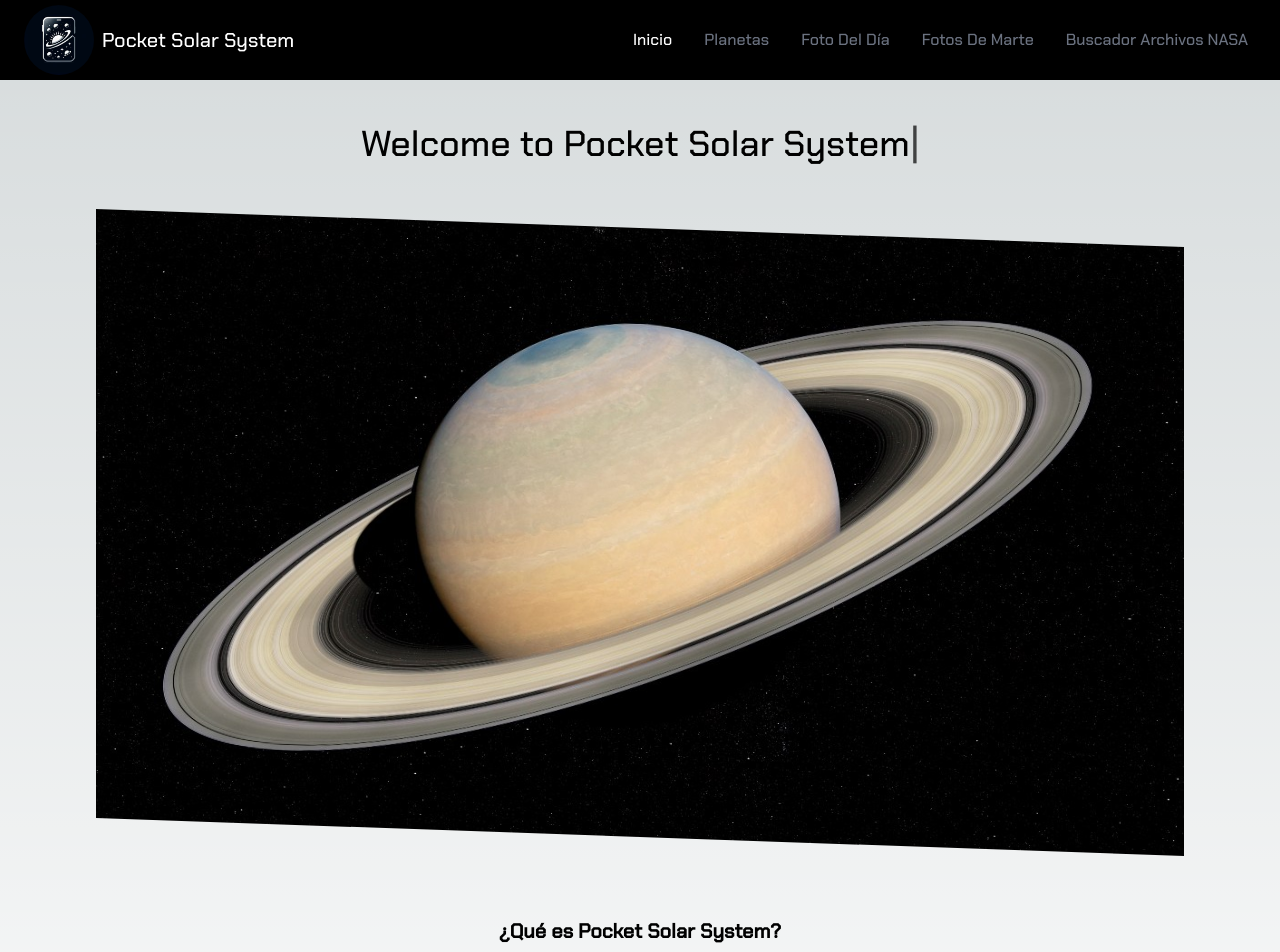
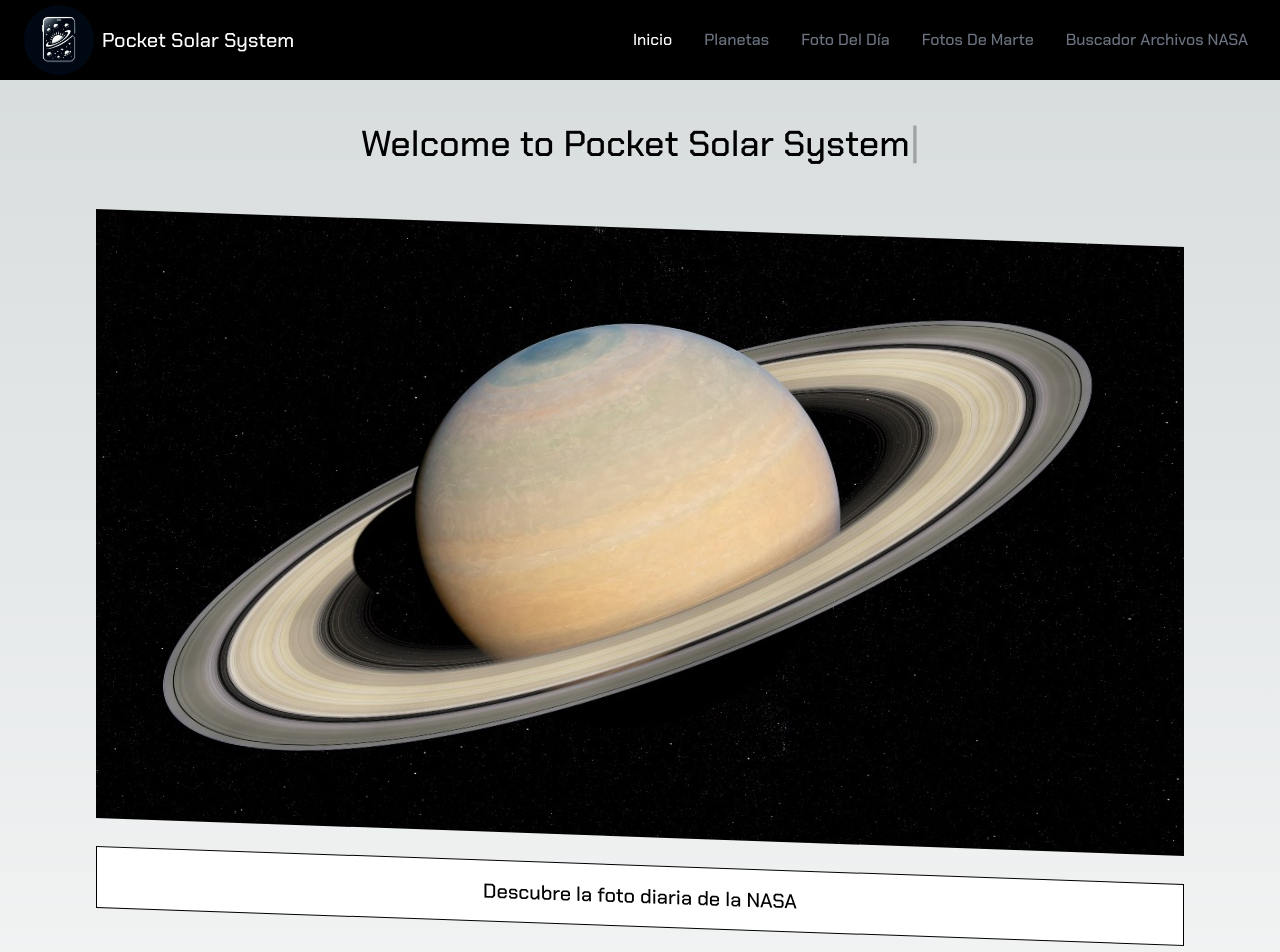
Before and after one commit to PocketSolarSystem/PocketSolarSystem, a Next.js app: page / in a window 1280 px wide. Shown: the top 952 px of the page. Built offline with nearby package versions, Linux system fonts and the light colour scheme.

Commit message:
boton inicio

```diff
--- a/src/app/fotodeldia/page.tsx
+++ b/src/app/fotodeldia/page.tsx
@@ -19,8 +19,8 @@ export default async function FotoDelDia(){
                 </p>
                 <p className="mt-7"><strong>Título de la foto:</strong> {fotodeldia.title}. </p>
                 <p className="mt-7"><strong>Descripción de la foto:</strong> {fotodeldia.explanation}. </p>
-                <p className="mt-7 text-white">
-                    <a  className="bg-black hover:bg-slate-800 p-0.5" href={fotodeldia.hdurl} target="_blank" rel="noopener noreferrer">Pulsa aquí para abrir la imagen en máxima calidad.</a>
+                <p className="mt-7 text-white text-center">
+                    <a  className="bg-black hover:bg-slate-800 p-1" href={fotodeldia.hdurl} target="_blank" rel="noopener noreferrer">Pulsa aquí para abrir la imagen en máxima calidad.</a>
                 </p>
             </div>
         </main>
--- a/src/app/page.tsx
+++ b/src/app/page.tsx
@@ -1,6 +1,7 @@
 'use client'
 import Image from "next/image";
 import Typewriter from 'typewriter-effect';
+import Link from "next/link";
 
 
 export default function Home() {
@@ -26,9 +27,14 @@ export default function Home() {
             alt="Landing page Saturn image"
             className="mt-16 skew-y-2 z-0"
           />
-          {/* <Link>
-            Descubre la foto del día
-          </Link> */}
+          <Link
+            href={"fotodeldia"}
+            className="hidden md:block bg-white mt-7 p-4 text-center text-xl skew-y-2 hover:bg-gray-200 border border-black"
+          >
+            Descubre la foto diaria de la NASA
+          </Link>
+
+
         </div>
         <h2 className="text-xl mt-20"><strong>¿Qué es Pocket Solar System?</strong></h2>
         <p className="items-start mt-4">
```
